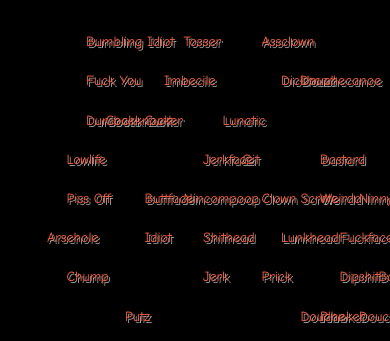
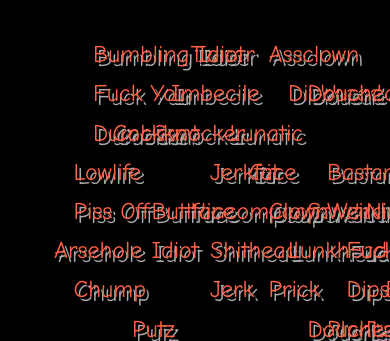
Before and after one commit to Naolaaaa/swear, a plain HTML site: page index.html in a window 390 px wide. Shown: the part 77-418 px from the top of the page. Drawn offline with Linux system fonts and the light colour scheme.

Commit message:
Update index.html

```diff
--- a/index.html
+++ b/index.html
@@ -55,7 +55,7 @@
             overflow: hidden;
         }
         .word {
-            font-size: 16px; /* Adjusted font size for mobile */
+            font-size: 20px; /* Increased font size for mobile */
             position: absolute;
             transform: rotate(-15deg);
             padding: 5px; /* Adjusted padding for mobile */
@@ -101,9 +101,9 @@
                 font-size: 30px; /* Adjusted emoji size for small screens */
             }
             .word {
-                font-size: 14px; /* Adjusted font size for small screens */
-                padding: 3px; /* Adjusted padding for small screens */
-                text-shadow: 1px 1px 0px #000, 2px 2px 0px #aaa; /* Adjusted shadow for small screens */
+                font-size: 24px; /* Increased font size for small screens */
+                padding: 10px; /* Increased padding for small screens */
+                text-shadow: 2px 2px 0px #000, 4px 4px 0px #aaa; /* Adjusted shadow for small screens */
             }
             @keyframes slow-move {
                 0% {
@@ -126,7 +126,7 @@
         <div class="word" style="top: 10%; left: 20%;">Fuck You</div>
         <div class="word" style="top: 30%; left: 50%;">Shithead</div>
         <!-- Other words omitted for brevity -->
-                <div class="word" style="top: 50%; left: 70%;">Asshole</div>
+        <div class="word" style="top: 50%; left: 70%;">Asshole</div>
         <div class="word" style="top: 70%; left: 30%;">Bitch</div>
         <div class="word" style="top: 20%; left: 80%;">Bastard</div>
         <div class="word" style="top: 60%; left: 10%;">Damn You</div>
```
